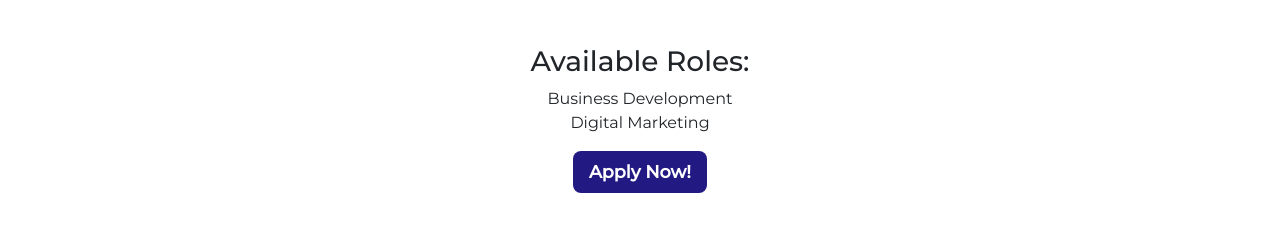
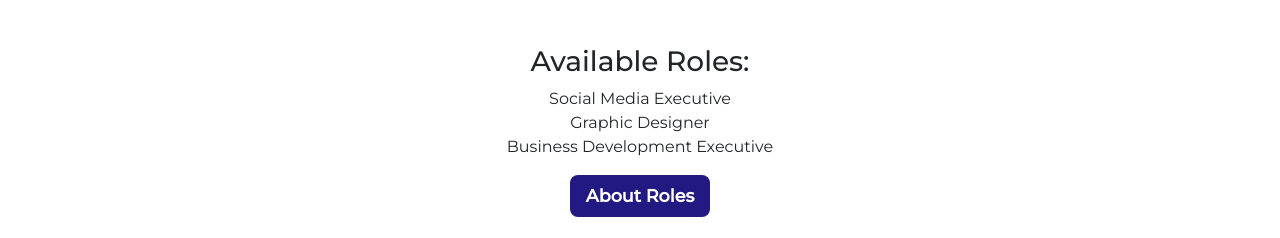
Before and after one commit to ISTE-SIESGST/InternXpo, a plain HTML site: page alumni/QriusVentures.html in a window 1280 px wide. Shown: the part 435-673 px from the top of the page. Drawn offline with nearby package versions, Linux system fonts and the light colour scheme.

Commit message:
qrius updated

```diff
--- a/alumni/QriusVentures.html
+++ b/alumni/QriusVentures.html
@@ -65,14 +65,22 @@
             <h3>Available Roles:</h3>
             <ul class="company_roles">
                 <li>
-                    Business Development
+                    Social Media Executive
                 </li>
                 <li>
-                    Digital Marketing
+                    Graphic Designer
+                </li>
+                <li>
+                    Business Development Executive
                 </li>
             </ul>
             <br>
         </div>
+        <div class="row justify-content-center">
+            <a class="nav-link nav_links company_apply mx-1 px-3" target="_blank"
+                href="./assets/pdf/Qrius Ventures - Roles description.pdf">About Roles</a>
+        </div>
+        <br>
         <div class="row justify-content-center">
             <a class="nav-link nav_links company_apply mx-1 px-3" target="_blank"
                 href="https://forms.gle/WbeqzSa1aGNFgfh57">Apply Now!</a>
```
Also changed, not shown: 1 other file.
